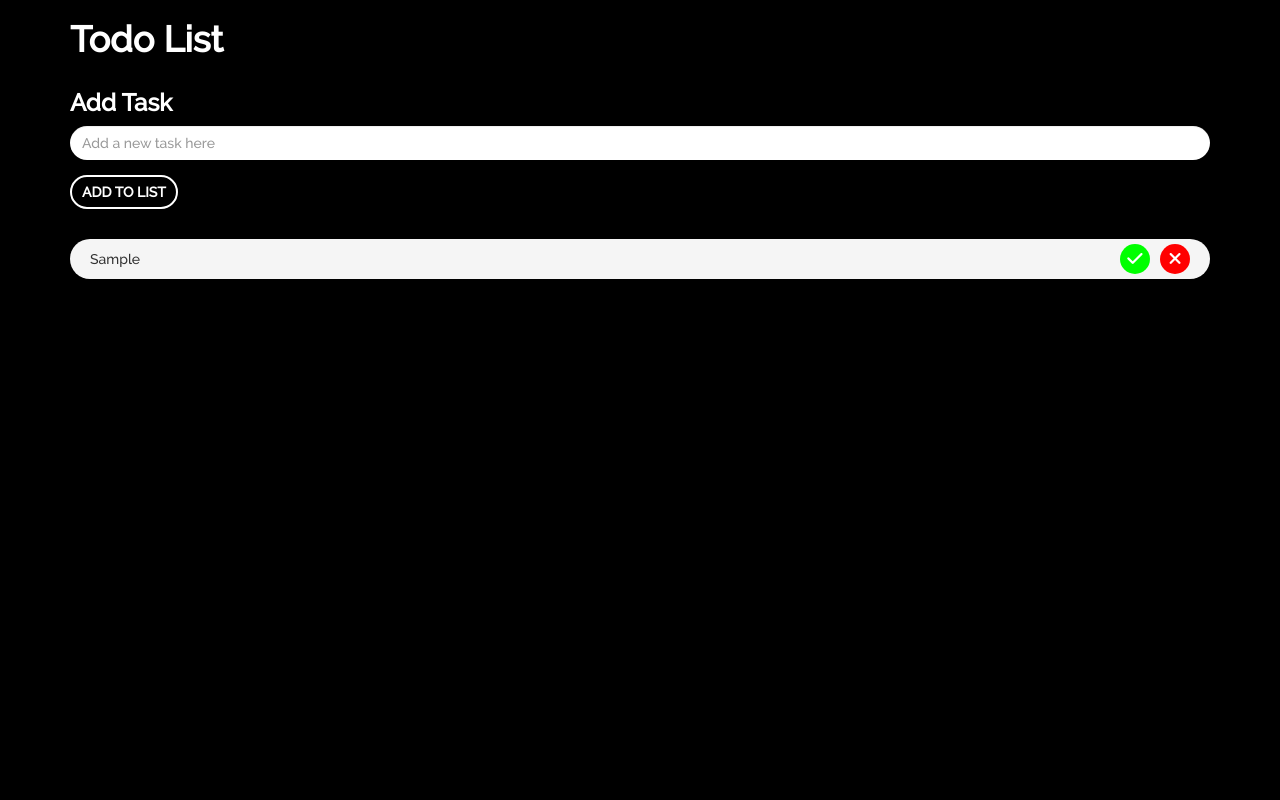
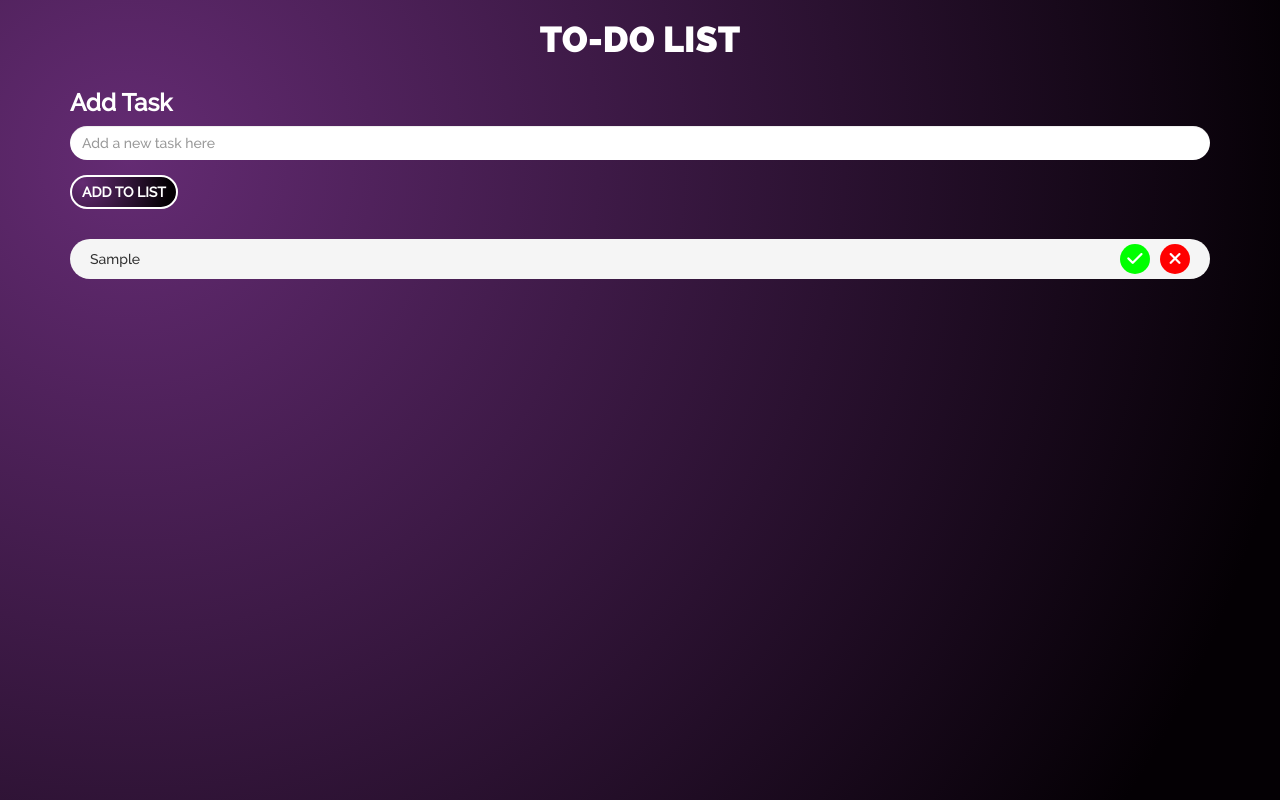
Before and after one commit to Shashankwins/Calculator, a plain HTML site: page todo/index.html in a window 1280 px wide. Both pictures are taken after typing "Sample" into the empty fields and a click on the button "Add to list". Drawn offline with Linux system fonts and the light colour scheme.

Commit message:
updated todo

```diff
--- a/todo/assets/css/styles.css
+++ b/todo/assets/css/styles.css
@@ -13,14 +13,23 @@ body section div p {
 }
 
 section {
-    background-color: #000;
+    background-image: radial-gradient( circle farthest-corner at 10% 20%,  rgba(100,43,115,1) 0%, rgba(4,0,4,1) 90% );
     height: 100vh;
 }
 
-section h1 , section h3{
+section h1 {
+    text-transform: uppercase;
+    font-weight: 900;
+    color: #fff;
+    text-align: center;
+    font-family: 'ralewayheavy';
+}
+
+section h3 {
     text-transform: capitalize;
     font-weight: 900;
     color: #fff;
+    margin-bottom: 10px;
 }
 
 #insert {
@@ -38,7 +47,7 @@ section h1 , section h3{
     padding: 5px 10px;
     outline: none;
     border: none;
-    background-color: black;
+    background-image: radial-gradient( circle farthest-corner at 10% 20%,  rgba(100,43,115,1) 0%, rgba(4,0,4,1) 90% );
     border: 2px solid #fff;
 }
 
@@ -58,9 +67,18 @@ ul li {
     padding: 5px 20px;
     user-select: none;
     border-radius: 30px;
+    display: flex;
 }
 
-.parentBox {
+ul li button {
+    border: none;
+}
+
+ul li p {
+    flex-grow: 1;
+    align-self: center;
+}
+/* .parentBox {
     display: flex;
     justify-content: space-between;
     align-items: center;
@@ -68,24 +86,23 @@ ul li {
 
 .content {
     flex-grow: 1;
-}
+} */
 
-.icon1 {
-    display: inline-block;
+.done {
+    float: right;
     width: 30px;
     height: 30px;
     line-height: 30px;
     text-align: center;
     border-radius: 50%;
-
     color: #fff;
     background-color: #0f0;
     margin-right: 10px;
     cursor: pointer;
 }
 
-.icon2 {
-    display: inline-block;
+.remove {
+    float: right;
     width: 30px;
     height: 30px;
     line-height: 30px;
--- a/todo/assets/js/script.js
+++ b/todo/assets/js/script.js
@@ -1,5 +1,6 @@
 let arr=[];
 let ul= document.querySelector('ul');
+let r=document.getElementsByClassName('remove');
 
 function save() {
     let str=document.getElementById('insert').value;
@@ -8,34 +9,34 @@ function save() {
     }
     else if(str!==""){
         let li= document.createElement('li');
-    ul.append(li);
-    ul.insertBefore(li, ul.childNodes[0])
-    let parentBox= document.createElement('div');
-    li.append(parentBox);
-    parentBox.className="parentBox";
-    let content= document.createElement('div');
-    parentBox.append(content);
-    content.className="content";
-    let listBtn= document.createElement('div');
-    parentBox.append(listBtn);
-    listBtn.className="listBtn";
-    let task= document.createElement('p');
-    content.append(task);
-    task.innerText=str;
-    let icon1= document.createElement('span');
-    listBtn.append(icon1);
-    icon1.className="icon1";
-    let tick= document.createElement('i');
-    icon1.append(tick);
-    tick.className="fa-solid fa-check fa-lg";
-    let icon2=document.createElement('span');
-    listBtn.append(icon2);
-    icon2.className="icon2";
-    let a=document.querySelector('span');
-    let remove= document.createElement('i');
-    icon2.append(remove);
-    remove.className="fa-solid fa-xmark fa-lg";
-    document.getElementById('insert').value="";
+        ul.insertBefore(li, ul.childNodes[0]);
+        let task=document.createElement('p');
+        task.textContent=str;
+        li.append(task);
+        let done=document.createElement('button');
+        done.className="done";
+        li.append(done);
+        let tick=document.createElement('i');
+        tick.className="fa-solid fa-check fa-lg";
+        done.append(tick);
+        let remove=document.createElement('button');
+        remove.className="remove";
+        li.append(remove);
+        let cross=document.createElement('i');
+        cross.className="fa-solid fa-xmark fa-lg";
+        remove.append(cross);
+        document.getElementById('insert').value="";
+        let d= document.getElementsByClassName('done');
+        for(let i=0; i<d.length; i++){
+            d[i].addEventListener('click', function(){
+            this.parentElement.firstElementChild.setAttribute("style", "text-decoration: line-through");
+            })
+        }
+        let rem= document.getElementsByClassName('remove');
+        for(let i=0; i<rem.length; i++){
+            rem[i].addEventListener('click', function(){
+            this.parentElement.remove();
+            })
+        }
     }
-
 }
--- a/todo/index.html
+++ b/todo/index.html
@@ -15,7 +15,7 @@
         <div class="container">
             <div class="row">
                 <div class="col-sm-12">
-                    <h1>todo list</h1>
+                    <h1>to-do list</h1>
                 </div>
                 <div class="col-sm-12">
                     <h3>add task</h3>
```
